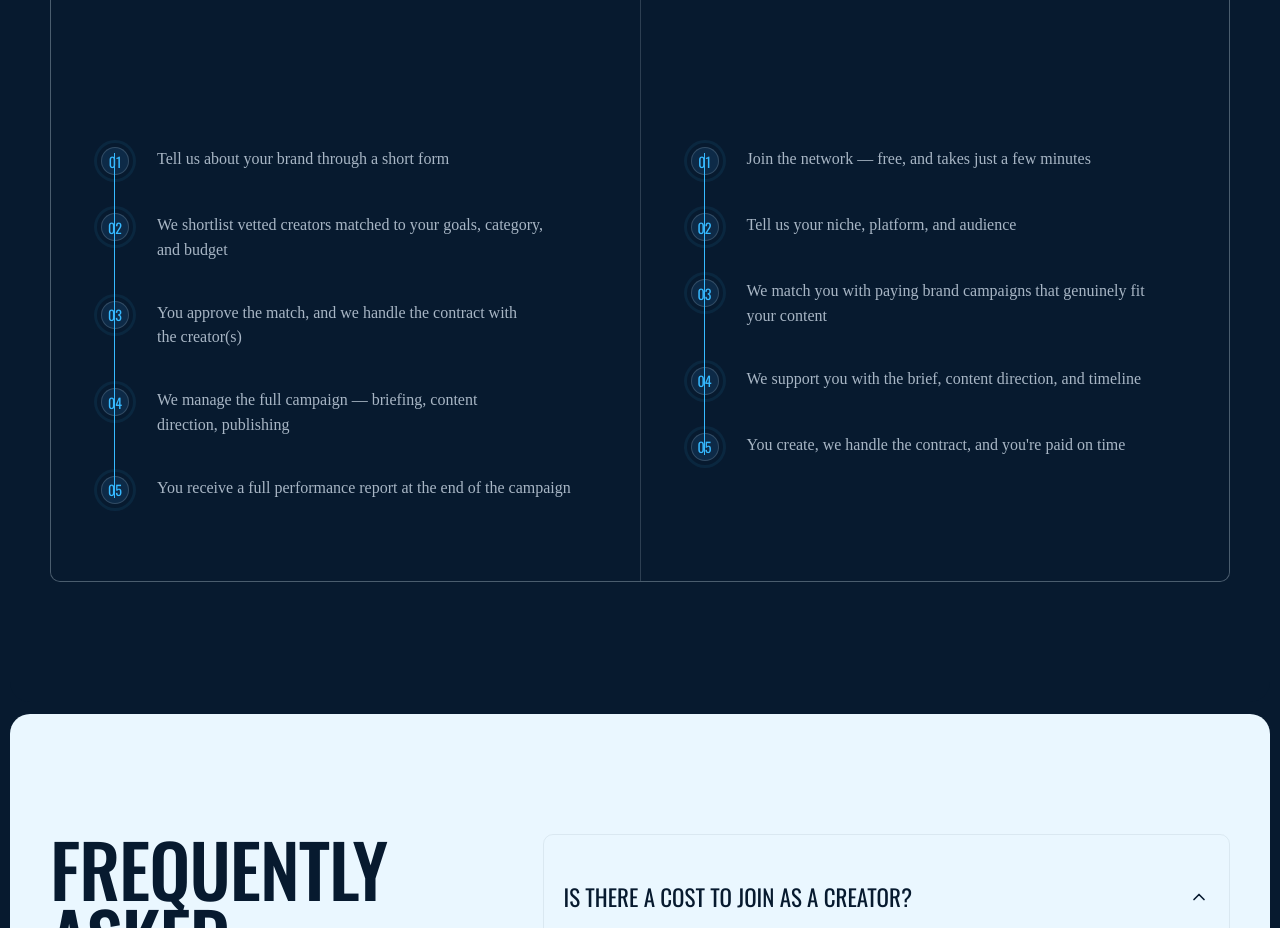
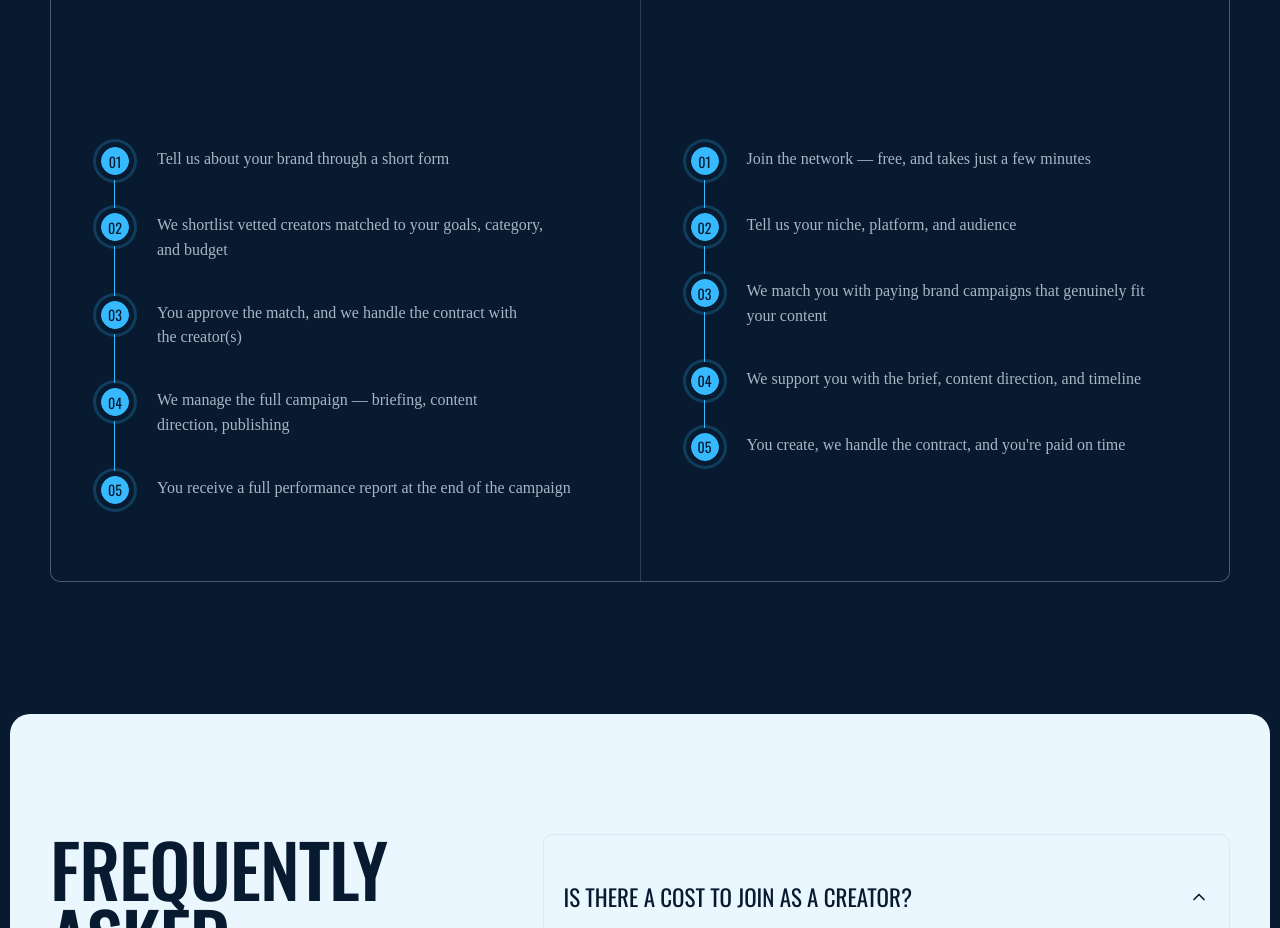
Before and after one commit to doji0x0/andromeda, a Next.js app: page / in a window 1280 px wide. Shown: the part 5140-6068 px from the top of the page. Built offline with nearby package versions, Linux system fonts and the light colour scheme; a web font is replaced by a local one.

Commit message:
update website

```diff
--- a/app/globals.css
+++ b/app/globals.css
@@ -135,13 +135,13 @@ h1,h2,h3,h4,p { text-wrap:pretty; }
 .service-row p { transition:translate .25s ease,color .25s ease; }
 .service-row:hover,.service-row:focus-visible { translate:0 -3px; border-color:rgb(var(--blue-rgb) / .65); background:rgb(var(--blue-rgb) / .065); }
 .service-row:hover p,.service-row:focus-visible p { translate:4px 0; color:var(--white); }
-.dual-process ol { position:relative; }
+.dual-process ol { position:relative; isolation:isolate; }
 .dual-process ol::before { content:''; position:absolute; z-index:0; top:25px; bottom:25px; left:13px; width:1px; background:linear-gradient(var(--blue),rgb(var(--blue-rgb) / .1)); }
-.dual-process li { position:relative; }
+.dual-process li { position:relative; z-index:1; }
 .dual-process>article { --step-circle-background:var(--navy); }
 .dual-process>article+article { --step-circle-background:var(--navy-deep); }
-.dual-process li span { z-index:2; width:28px; height:28px; display:grid; place-items:center; border-radius:50%; background-color:var(--step-circle-background); border:1px solid var(--line); box-shadow:0 0 0 4px var(--step-circle-background); opacity:1; isolation:isolate; transition:background-color .3s,box-shadow .3s; }
-.dual-process li.revealed span { background-color:var(--medium); box-shadow:0 0 0 4px var(--step-circle-background),0 0 0 7px rgb(var(--blue-rgb) / .08); }
+.dual-process li span { z-index:2; width:28px; height:28px; display:grid; place-items:center; border-radius:50%; color:var(--navy); background-color:var(--blue); border:1px solid var(--blue); box-shadow:0 0 0 5px var(--step-circle-background),0 0 0 7px rgb(var(--blue-rgb) / .16); opacity:1; isolation:isolate; transition:box-shadow .3s; }
+.dual-process li.revealed span { color:var(--navy); background-color:var(--blue); box-shadow:0 0 0 5px var(--step-circle-background),0 0 0 8px rgb(var(--blue-rgb) / .22); }
 .faq-list details { interpolate-size:allow-keywords; }
 .faq-list details::details-content { height:0; opacity:0; overflow:clip; transition:height .25s ease,opacity .25s ease,content-visibility .25s allow-discrete; }
 .faq-list details[open]::details-content { height:auto; opacity:1; }
```
